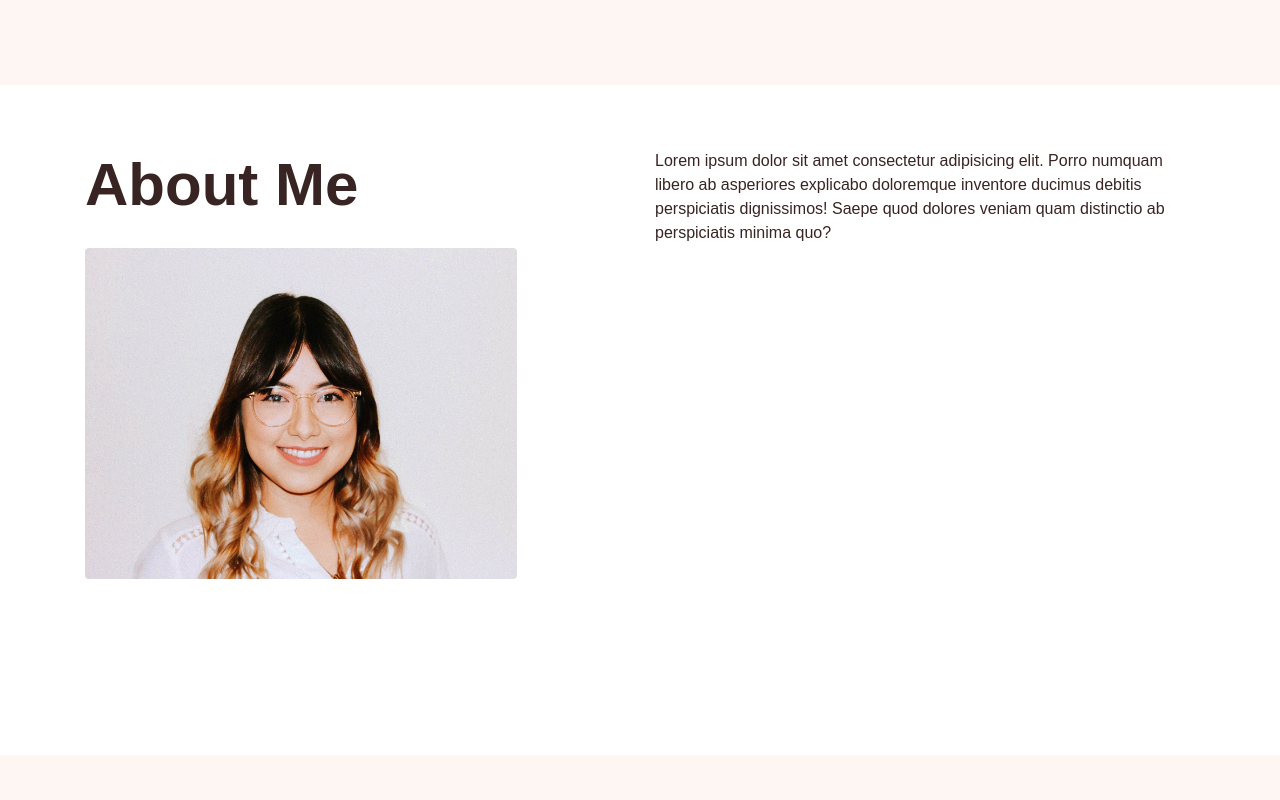
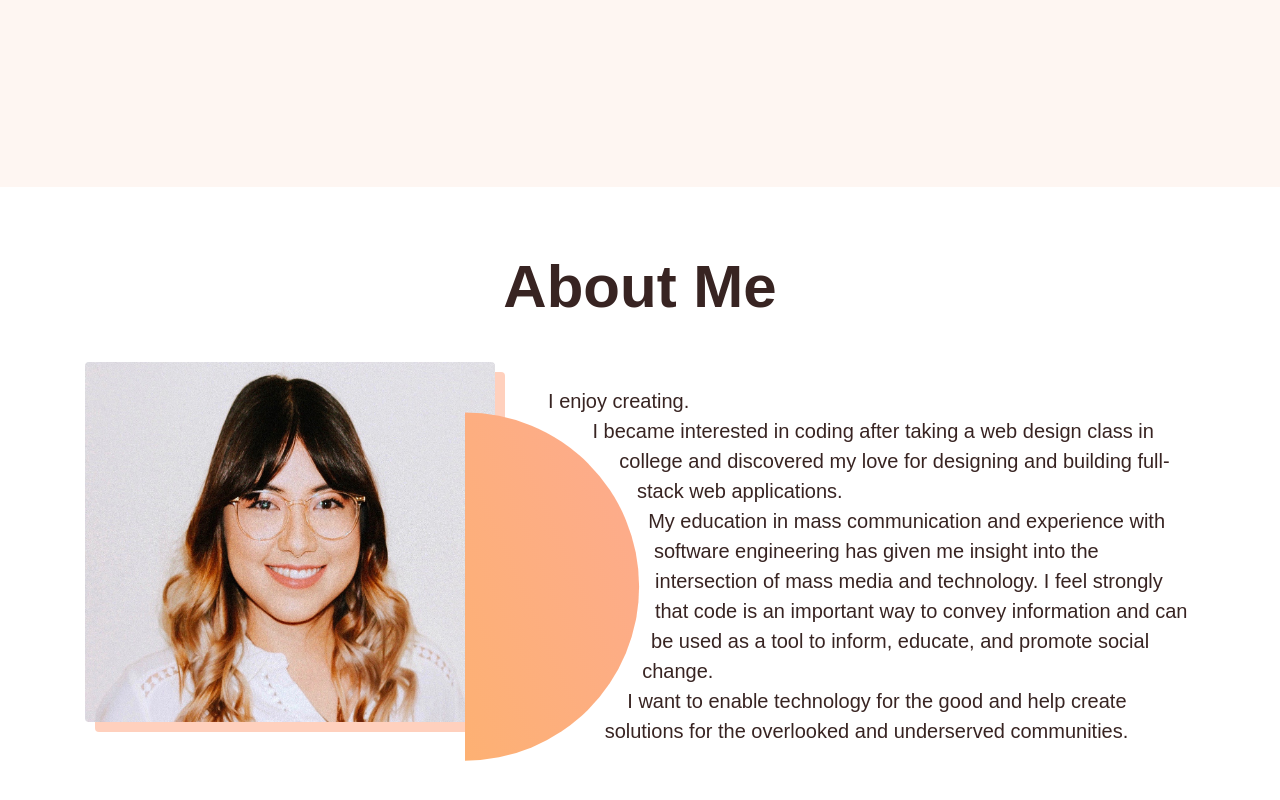
Before and after one commit to beverlyosoria/portfolio, a React (Create React App) app: page / in a window 1280 px wide. Shown: the part 540-1340 px from the top of the page. Before the commit the page ends 1295 px from the top, so only its background shows below. Built offline with nearby package versions, Linux system fonts and the light colour scheme.

Commit message:
formats about content to flow around half circle

```diff
--- a/src/App.css
+++ b/src/App.css
@@ -10,7 +10,7 @@ h1 {
   font-size: 70px;
 }
 p {
-  font-size: 150%;
+  font-size: 20px;
 }
 /* About section */
 .about {
@@ -18,8 +18,19 @@ p {
   padding-bottom: 15%;
 }
 .avatar-img {
-  height: 80%;
-  width: 80%;
+  float: center;
+  height: 360px;
+  width: 410px;
+  box-shadow: 10px 10px 0 #ffd0bd;
+}
+.circle {
+  float: left;
+  height: 450px;
+  width: 200px;
+  shape-outside: circle(50% at 0 50%);
+  shape-margin: 1rem;
+  clip-path: circle(50% at 0 50%);
+  background: linear-gradient(to top right, #fdb171, #fdaa93);
 }
 
 /* Learn More button */
--- a/src/App.js
+++ b/src/App.js
@@ -13,8 +13,8 @@ class App extends Component {
           style={{
             background: "#fef6f2",
             margin: "0",
-            paddingTop: "15%",
-            paddingBottom: "15%"
+            paddingTop: "18%",
+            paddingBottom: "20%"
           }}
           fluid
         >
@@ -28,7 +28,7 @@ class App extends Component {
               >
                 Beverly Osoria
               </h1>
-              <p>
+              <p style={{ fontSize: "150%" }}>
                 Hi! I'm a front-end focused Full Stack Developer.
                 <br />
                 Passionate about making a social impact in the ever-evolving
--- a/src/components/about.js
+++ b/src/components/about.js
@@ -6,27 +6,40 @@ class About extends Component {
   render() {
     return (
       <div className="about">
-        <Container>
-          <Row>
-            <Col sm={6}>
         <h1
           style={{
             fontWeight: "600",
             fontSize: "60px",
-                  textAlign: "left",
-                  marginBottom: "5%"
+            textAlign: "center",
+            marginBottom: "3%"
           }}
         >
           About Me
         </h1>
+        <Container>
+          <Row>
+            <Col sm={4}>
               <Image src={avatar} alt="avatar" className="avatar-img" rounded />
             </Col>
 
-            <Col sm={6}>
-              Lorem ipsum dolor sit amet consectetur adipisicing elit. Porro
-              numquam libero ab asperiores explicabo doloremque inventore
-              ducimus debitis perspiciatis dignissimos! Saepe quod dolores
-              veniam quam distinctio ab perspiciatis minima quo?
+            <Col sm={8}>
+              <div className="circle"></div>
+              <br />
+              <p>
+                I enjoy creating.
+                <br />
+                I became interested in coding after taking a web design class in
+                college and discovered my love for designing and building
+                full-stack web applications.
+                <br />
+                My education in mass communication and experience with software
+                engineering has given me insight into the intersection of mass
+                media and technology. I feel strongly that code is an important
+                way to convey information and can be used as a tool to inform,
+                educate, and promote social change.
+                <br />I want to enable technology for the good and help create
+                solutions for the overlooked and underserved communities.
+              </p>
             </Col>
           </Row>
         </Container>
```
Also changed, not shown: src/imgs/beverly.jpg. Lines whose indentation alone changed are shown as unchanged.
